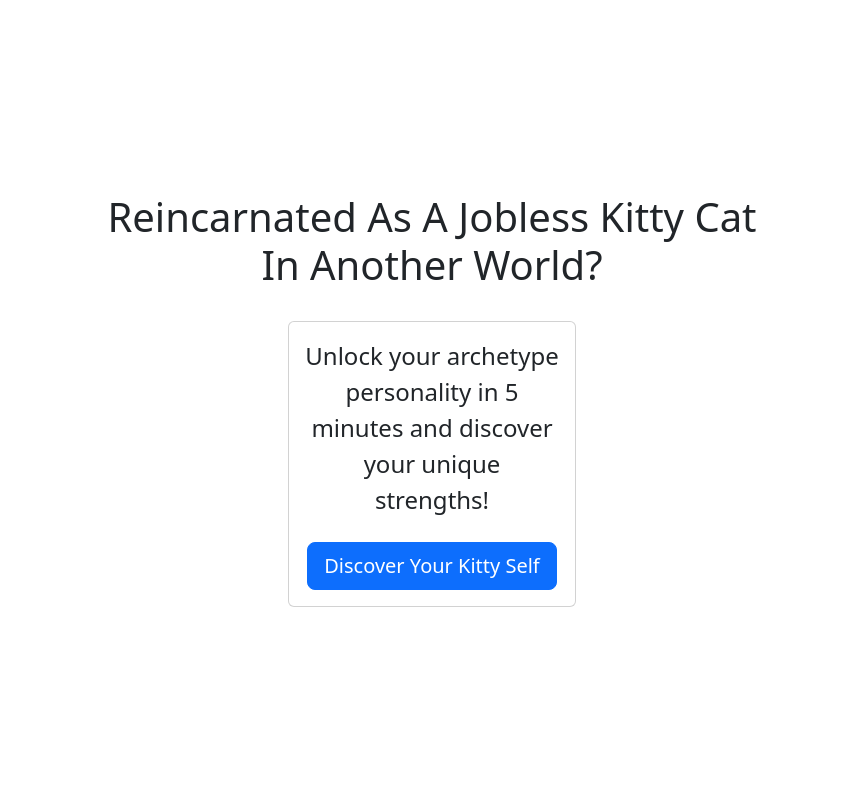
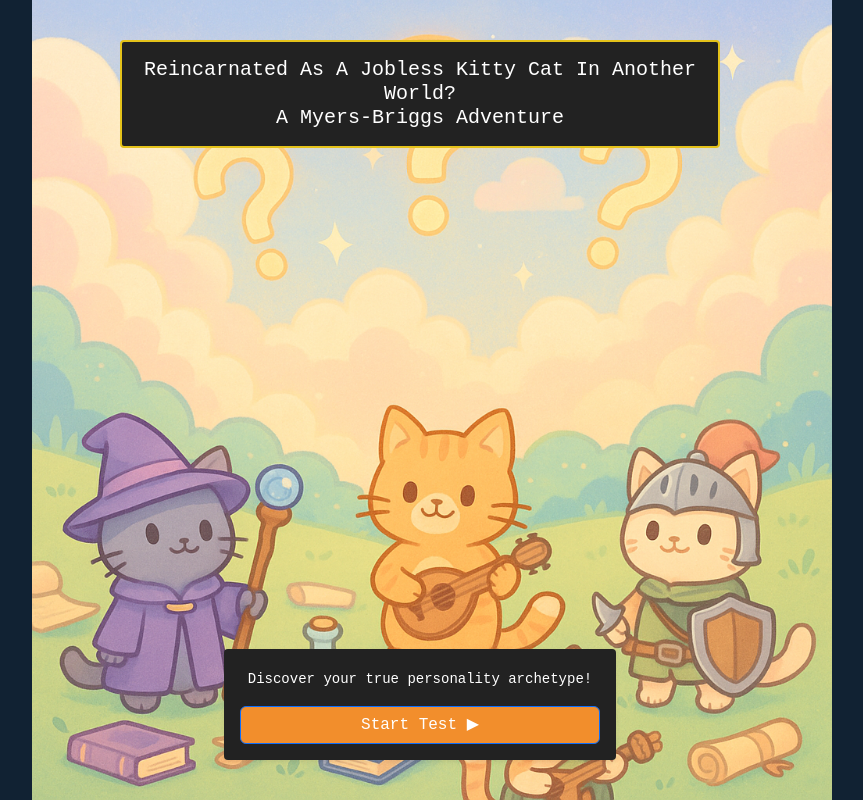
Before and after one commit to Thinh2Win/myer-briggs-quiz, a React (Vite) app in the folder my-mbti/: page / in a window 1280 px wide. Shown: the whole page, without its empty margins (208-1071 px from the left). Built offline with nearby package versions, Linux system fonts and the light colour scheme.

Commit message:
changed css for starting page

```diff
--- a/my-mbti/src/components/Quiz.jsx
+++ b/my-mbti/src/components/Quiz.jsx
@@ -20,7 +20,7 @@ export default function Quiz({setCurrentPage, setScore}) {
     return (
       <Container
         fluid
-        className="d-flex flex-column vw-100 vh-100 p-0"
+        className="jrpg-screen d-flex flex-column vw-100 vh-100 p-0"
         style={{
           backgroundColor: 'black',
           backgroundImage: `url(${node.bg})`,
--- a/my-mbti/src/components/ResultPage.jsx
+++ b/my-mbti/src/components/ResultPage.jsx
@@ -86,7 +86,7 @@ export default function ResultPage({score}) {
           {/* Most Compatible */}
           <Col xs={6} md={6} className="px-1 h-80">
             <Card className="h-80 shadow-sm jrpg-panel">
-              <Card.Header className="text-center small bg-success text-white py-1">Purrrrfect Partners</Card.Header>
+              <Card.Header className="text-center small text-white py-1" style={{ backgroundColor: '#4e79a7' }}>Purrrrfect Partners</Card.Header>
               <Card.Body className="d-flex flex-row flex-wrap justify-content-center align-items-center">
                 {compatible.map(person => {
                   const purrPerson = personalities[person];
@@ -106,7 +106,7 @@ export default function ResultPage({score}) {
           {/* Least Compatible */}
           <Col xs={6} md={6} className="px-1 h-80">
             <Card className="h-80 shadow-sm jrpg-panel">
-              <Card.Header className="text-center small bg-danger text-white py-1">Clawful Adversaries</Card.Header>
+              <Card.Header className="text-center small text-white py-1" style={{ backgroundColor: '#f28e2c' }}>Clawful Adversaries</Card.Header>
               <Card.Body className="d-flex flex-row flex-wrap justify-content-center align-items-center">
                 {incompatible.map(person => {
                   const clawPerson = personalities[person];
--- a/my-mbti/src/components/StartPage.jsx
+++ b/my-mbti/src/components/StartPage.jsx
@@ -1,27 +1,45 @@
 import { Container, Row, Col, Button, Card } from 'react-bootstrap'
+import './Results.css';
 
 export default function StartPage({setCurrentPage}) {
+
     return (
         <Container
         fluid
-            style={{ overflow: 'hidden' }}
-            className="vh-100 d-flex flex-column justify-content-center align-items-center">
-            {/* background image via CSS on body or a wrapper div */}
-            <Row className="justify-content-center d-flex flex-row mb-4">
-                <Col xs={12} md={8}>
-                <h1 className="text-center">Reincarnated As A Jobless Kitty Cat In Another World?</h1>
+        className="jrpg-screen d-flex flex-column vh-100 p-3 justify-content-center vw-100 p-0"
+        style={{
+            backgroundImage: `url('/firstDichotomy/start_page.png')`,
+            backgroundSize:   'contain',
+            backgroundPosition: 'center',
+            backgroundRepeat:  'no-repeat',
+            overflow: 'hidden',
+          }}
+      >
+        {/* Title Panel */}
+        <Row className="jrpg-row mb-3 w-100 justify-content-center mt-4">
+          <Col xs={10} md={8} lg={6}>
+            <Card className="jrpg-panel title-panel">
+              <Card.Body className="jrpg-panel-body text-center">
+                <Card.Title className="monospace mb-0 text-white">Reincarnated As A Jobless Kitty Cat In Another World?</Card.Title>
+                <Card.Title className="monospace mb-0 text-white">A Myers-Briggs Adventure</Card.Title>
+              </Card.Body>
+            </Card>
           </Col>
         </Row>
 
-            <Row className="justify-content-center">
-                <Col xs="auto">
-                    <Card style={{ width: '18rem' }}>
-                        <Card.Body className="text-center">
-                        <Card.Text className="fs-4 fs-md-2 mb-4">
-                            Unlock your archetype personality in 5 minutes and discover your unique strengths!
-                        </Card.Text>
-                        <Button size="lg" onClick={() => setCurrentPage('quiz')}>
-                            Discover Your Kitty Self
+        {/* Start Button Panel */}
+        <Row className="jrpg-row w-100 justify-content-center mt-auto mb-4">
+          <Col xs={8} md={6} lg={4} className="text-center">
+            <Card className="jrpg-panel border-0 shadow-sm start-panel">
+              <Card.Body className="jrpg-panel-body d-flex flex-column justify-content-center">
+              <Card.Text className="monospace mt-1 small text-white">Discover your true personality archetype!</Card.Text>
+                <Button
+                  variant="primary"
+                  className="monospace start-button"
+                  onClick={() => (setCurrentPage('quiz'))}
+                  style={{ backgroundColor: '#f28e2c' }}
+                >
+                  Start Test ▶
                 </Button>
               </Card.Body>
             </Card>
```
Also changed, not shown: my-mbti/public/firstDichotomy/start_page.png (added). Lines whose indentation alone changed are shown as unchanged.
